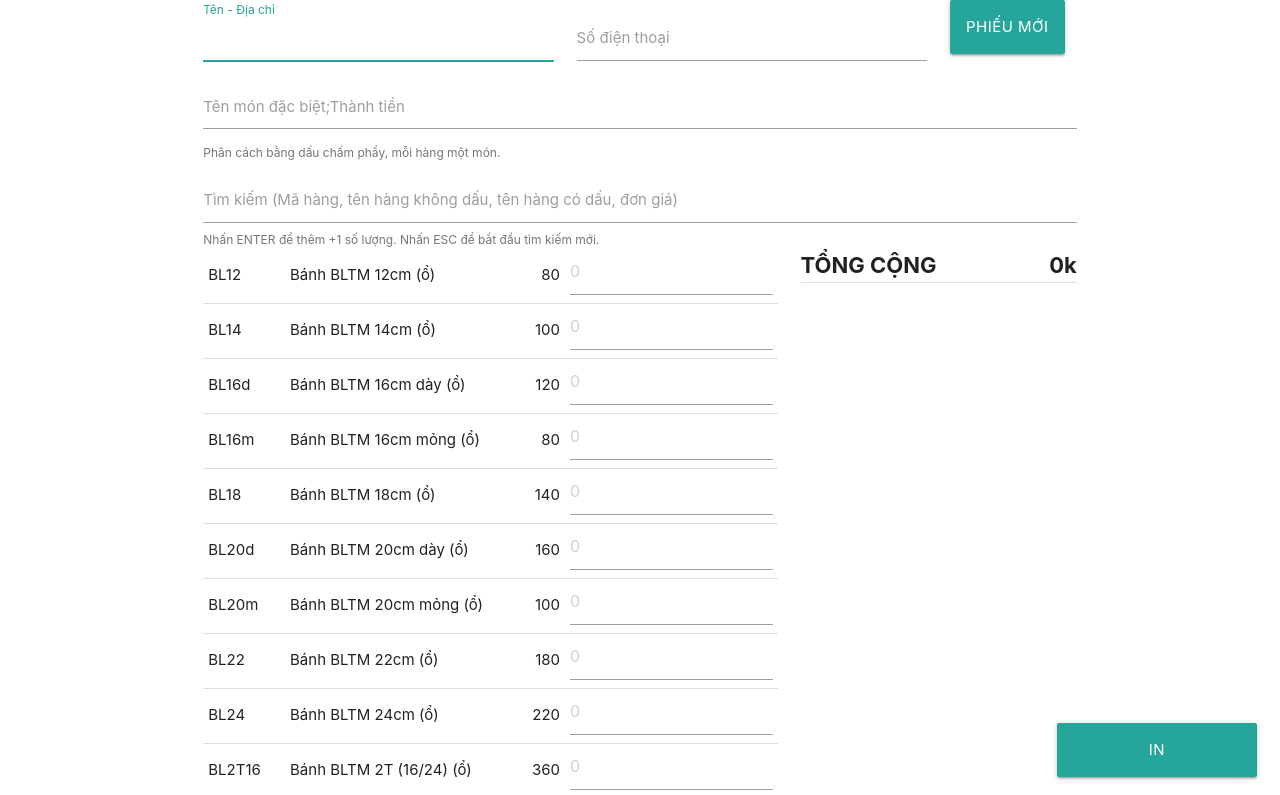
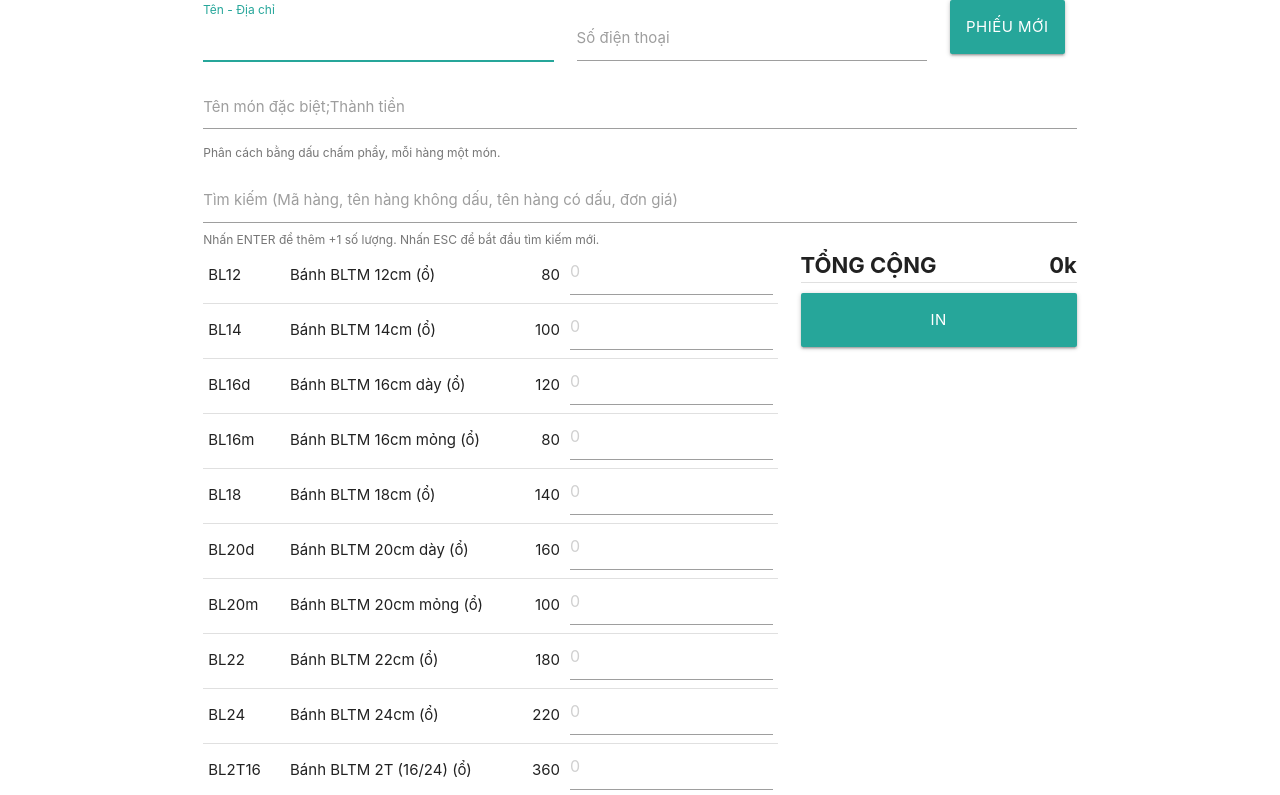
Before and after one commit to bepnhamenic/bepnhamenic.github.io, a plain HTML site: page index.html in a window 1280 px wide. Shown: the top 795 px of the page. Drawn offline with nearby package versions, Linux system fonts and the light colour scheme.

Commit message:
Reposition print button

```diff
--- a/css/style.css
+++ b/css/style.css
@@ -61,7 +61,8 @@
 }
 
 #print {
-    width: 200px;
+    width: 100%;
+    margin-top: 10px;
 }
 
 #last-row {
--- a/index.html
+++ b/index.html
@@ -17,9 +17,9 @@
 
 <body>
 
-<div class="fixed-action-btn">
-    <a id="print" accesskey="P" class="waves-effect waves-light btn-large" href="bill.html">In</a>
-</div>
+<!--<div class="fixed-action-btn">-->
+<!--    <a id="print" accesskey="P" class="waves-effect waves-light btn-large" href="bill.html">In</a>-->
+<!--</div>-->
 
 <div class="container">
     <div class="row">
@@ -67,6 +67,7 @@
                 </tr>
                 </tbody>
             </table>
+            <a id="print" accesskey="P" class="waves-effect waves-light btn-large" href="bill.html">In</a>
         </div>
     </div>
 
```
